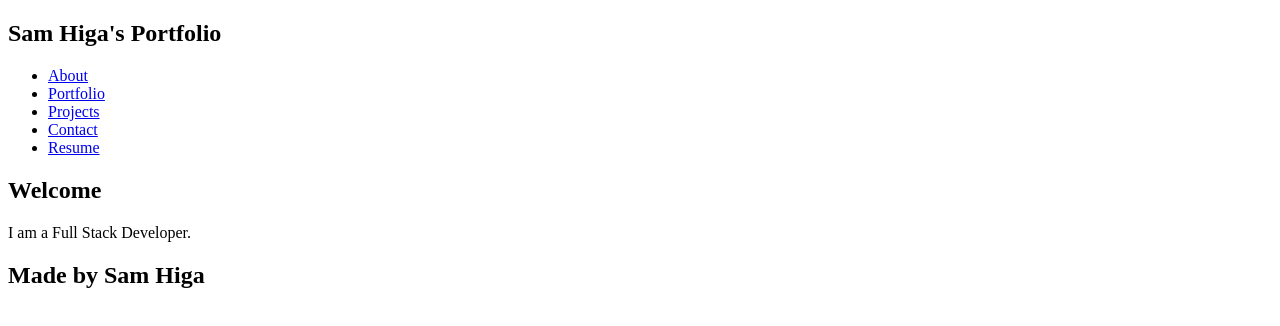
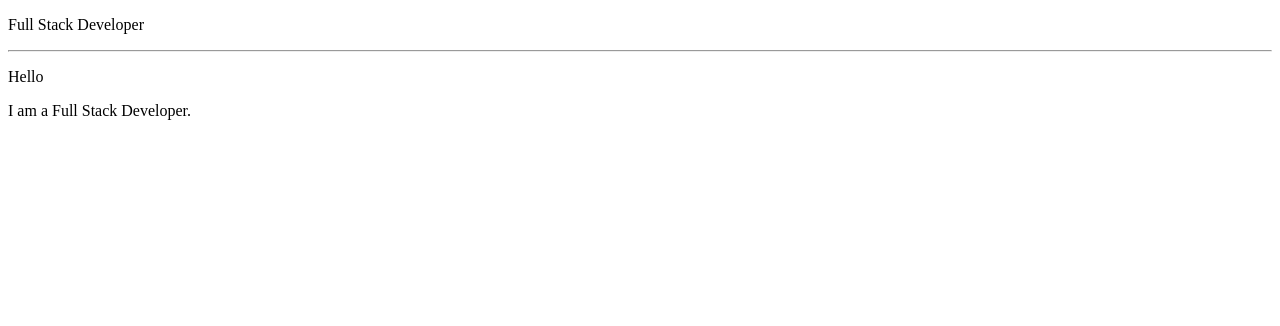
Before and after one commit to samhiga/react-portfolio, a React (Create React App) app: page / in a window 1280 px wide. Shown: the top 326 px of the page. Built offline with nearby package versions, Linux system fonts and the light colour scheme.

Commit message:
got page to render and tabs to work

```diff
--- a/package.json
+++ b/package.json
@@ -19,7 +19,7 @@
   "bugs": {
     "url": "https://github.com/samhiga/react-portfolio/issues"
   },
-  "homepage": "https://github.com/samhiga/react-portfolio#readme",
+  "homepage": "https://github.com/samhiga/react-portfolio",
   "dependencies": {
     "@testing-library/jest-dom": "^5.16.4",
     "@testing-library/react": "^11.1.0",
--- a/src/App.js
+++ b/src/App.js
@@ -1,15 +1,7 @@
 import React from 'react';
-import Header from './componets/Header';
-import Footer from './componets/Footer';
+import PortfolioContainer from './componets/PortfolioContainer';
 
 
-function App() {
-  return (
-    <div>
-      <Header />
-      <Footer />
-    </div>
-  );
-}
+const App = () => <PortfolioContainer />;
 
 export default App;
--- a/src/componets/Navigation.js
+++ b/src/componets/Navigation.js
@@ -35,7 +35,7 @@ function Nav(props) {
             href="#projects"
             onClick={() => handleTabChange('Project')}
             // Check to see if the currentTab is `Portfolio`, and if so we use the active link class from bootstrap. Otherwise, we set it to a normal nav-link
-            className={currentTab === 'Portfolio' ? 'nav-link active' : 'nav-link'}
+            className={currentTab === 'Project' ? 'nav-link active' : 'nav-link'}
           >
             Projects
           </a>
--- /dev/null
+++ b/src/componets/PortfolioContainer.js
@@ -0,0 +1,42 @@
+import React, { useState } from "react";
+import Header from "./Header";
+import About from "./About";
+import Contact from "./Contact";
+import Portfolio from "./Portfolio";
+import Resume from "./Resume";
+import Footer from "./Footer";
+import Nav from "./Navigation";
+
+
+function PortfolioContainer() {
+  const [currentTab, handleTabChange] = useState("about");
+
+
+  const renderTab = () => {
+    if (currentTab === "About") {
+      return <About />;
+    }
+    if (currentTab === "Contact") {
+      return <Contact />;
+    }
+    if (currentTab === "Portfolio") {
+      return <Portfolio />;
+    }
+    if (currentTab === "Resume") {
+      return <Resume />;
+    }
+    return <About />;
+  };
+
+
+  return (
+    <div>
+
+      <nav currentTab={currentTab} handleTabChange={handleTabChange} />
+
+      {renderTab()}
+    </div>
+  );
+}
+
+export default PortfolioContainer;
```
